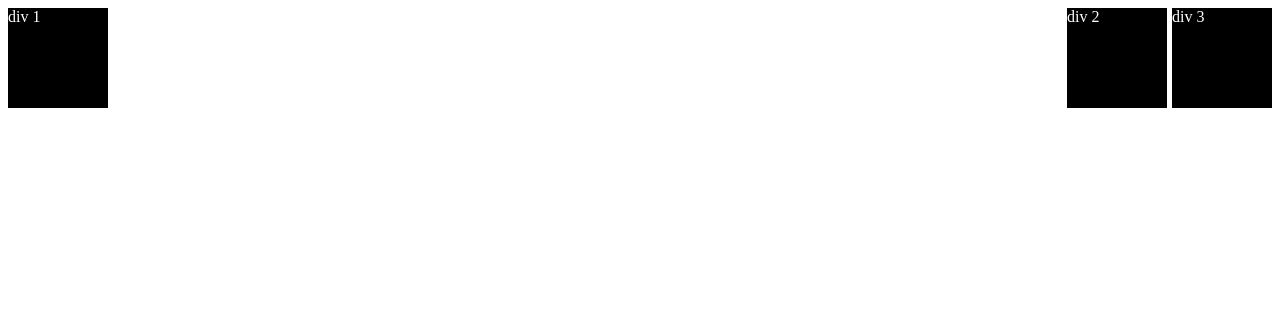
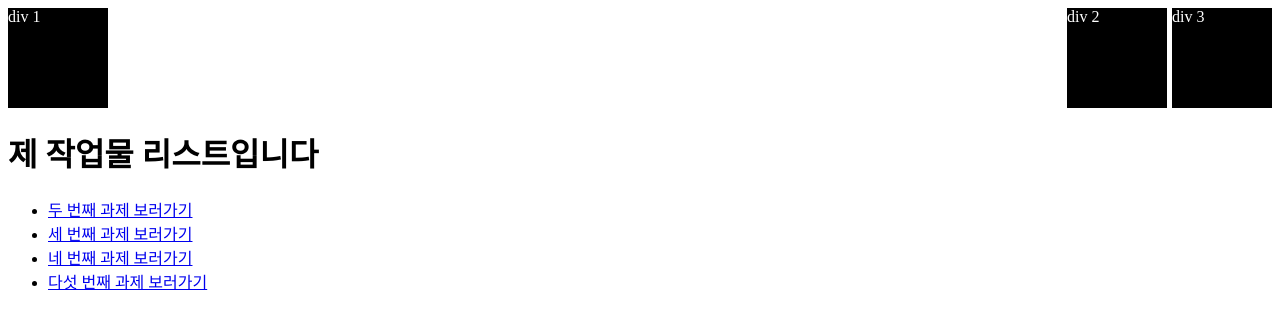
Before and after one commit to dahee5121/html-day1, a plain HTML site: page day4/Q1/index.html in a window 1280 px wide. Drawn offline with Linux system fonts and the light colour scheme.

Commit message:
day4 project

```diff
--- a/day4/Q1/index.html
+++ b/day4/Q1/index.html
@@ -6,7 +6,8 @@
     <title>Document</title>
     <link href="style.css" rel="stylesheet" type="text/css"/>
 </head>
-<body class="main">
+<body>
+    <div class="main">
     <div class="box">
         div 1
     </div>
@@ -19,5 +20,18 @@
             div 3
         </div>
     </div>
+    </div>
+    <div>
+        <h1>제 작업물 리스트입니다</h1>
+        <ul>
+            <li><a href="https://glittering-maamoul-0e6a6d.netlify.app/">두 번째 과제 보러가기</a></li>
+            <li><a href="https://animated-puppy-a8bf16.netlify.app/">세 번째 과제 보러가기</a></li>
+            <li><a href="https://profound-kataifi-df2529.netlify.app/">네 번째 과제 보러가기</a></li>
+            <li><a href="https://fluffy-peony-388ace.netlify.app/">다섯 번째 과제 보러가기</a></li>
+        </ul>
+    </div>
+
+
+
 </body>
 </html>
```
